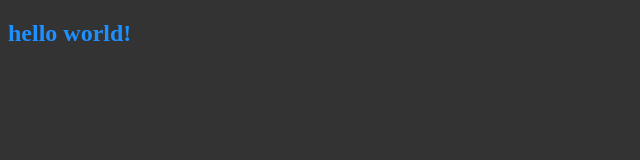
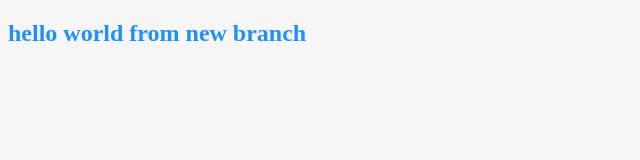
Before and after one commit to DarkCode101/myProject, a plain HTML site: page index.html in a window 1280 px wide. Shown: the whole page, without its empty margins (0-640 px from the left). Drawn offline with Linux system fonts and the light colour scheme.

Commit message:
Change title and background

```diff
--- a/index.html
+++ b/index.html
@@ -8,7 +8,7 @@
     <link rel="stylesheet" href="style.css">
 </head>
 <body>
-    <h2>hello world!</h2>
+    <h2>hello world from new branch</h2>
     <script src="app.js"></script>
 </body>
 </html>
--- a/style.css
+++ b/style.css
@@ -3,5 +3,5 @@ h2 {
 }
 
 body {
-    background-color: #333;
+    background-color: #f6f6f6;
 }
```
